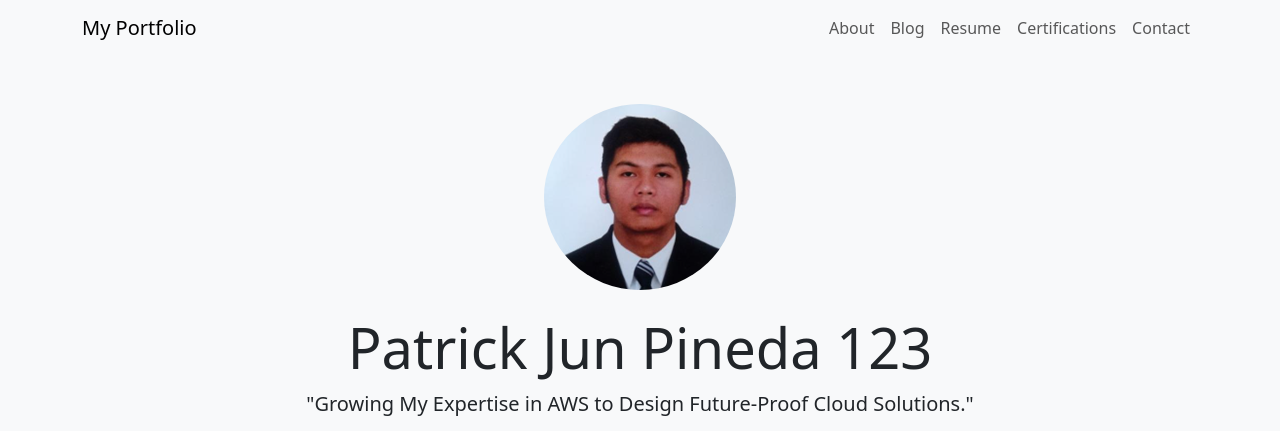
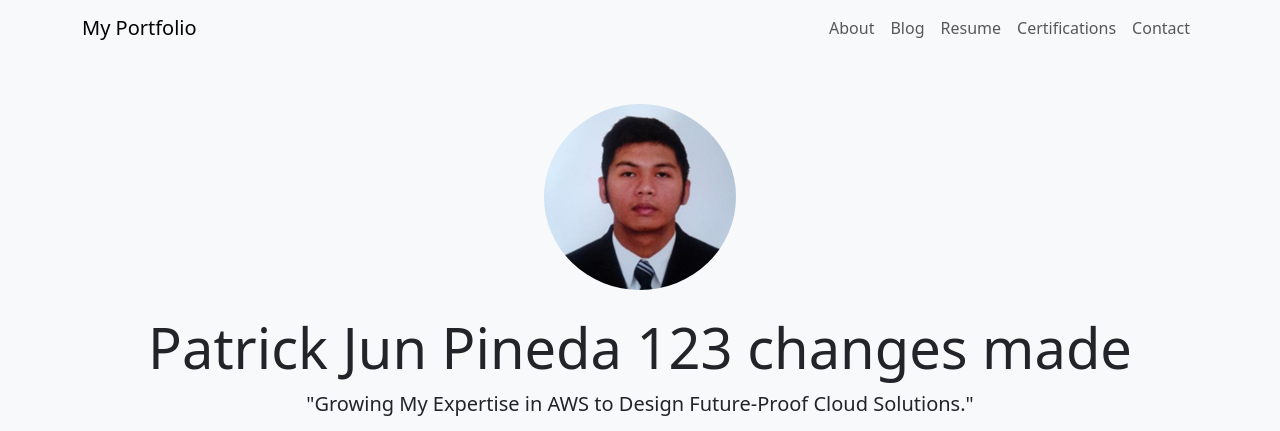
Before and after one commit to Claydropdead/my-cloud-resume-challenge, a plain HTML site: page index.html in a window 1280 px wide. Shown: the top 431 px of the page. Drawn offline with nearby package versions, Linux system fonts and the light colour scheme.

Commit message:
new updated

```diff
--- a/index.html
+++ b/index.html
@@ -36,7 +36,7 @@
         <img src="img/Picture1.png" alt="Profile Picture" class="rounded-circle img-fluid">
 
       </div>
-      <h1 class="display-4">Patrick Jun Pineda 123</h1>
+      <h1 class="display-4">Patrick Jun Pineda 123 changes made</h1>
       <p class="lead">
         <span class="typing-text">"Growing My Expertise in AWS to Design Future-Proof Cloud Solutions."</span><span class="cursor"></span>
       </p>
```
